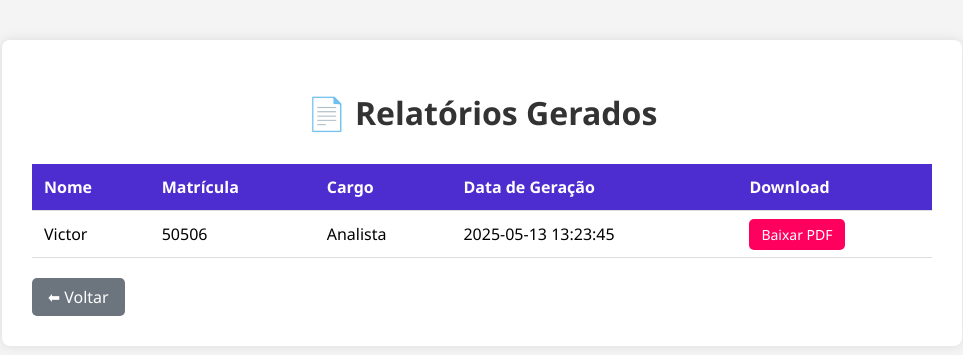
After one commit to fabriziomaia/projeto-automacao-fdp, a Flask app: page /relatorios in a window 1280 px wide. The commit adds this page. Shown: the top 355 px of the page, without its empty margins (158-1121 px from the left). Run offline with Flask 3, Linux system fonts and the light colour scheme.

Commit message:
Criei uma tela que lista os pdfs gerados e permite baixalos novamente

```diff
--- a/app.py
+++ b/app.py
@@ -1,9 +1,10 @@
 from flask import Flask, render_template, request, send_file
 from folha import Funcionario, calcular_folha, gerar_pdf_folha
 import os
+import csv
 
 app = Flask(__name__)
-os.makedirs("relatórios", exist_ok=True)
+os.makedirs("relatorios", exist_ok=True)
 
 @app.route("/")
 def index():
@@ -37,7 +38,28 @@ def calcular():
 
     resultado = calcular_folha(funcionario)
     gerar_pdf_folha(funcionario, resultado)
-    return send_file(f"./relatórios/folha_{funcionario.matricula}.pdf", as_attachment=True)
+    return send_file(f"./relatorios/folha_{funcionario.matricula}.pdf", as_attachment=True)
+
+@app.route("/relatorios")
+def relatorios():
+    registros = []
+    if os.path.exists("relatorios.csv"):
+        with open("relatorios.csv", newline="", encoding="utf-8") as file:
+            reader = csv.reader(file)
+            for row in reader:
+                registros.append({
+                    "nome": row[0],
+                    "matricula": row[1],
+                    "cargo": row[2],
+                    "data": row[3],
+                    "caminho": row[4],
+                })
+    return render_template("relatorios.html", relatorios=registros)
+
+@app.route("/download/<path:filename>")
+def download(filename):
+    caminho = os.path.join("relatorios", filename)
+    return send_file(caminho, as_attachment=True)
 
 if __name__ == "__main__":
     app.run(debug=True)
--- /dev/null
+++ b/relatorios.csv
@@ -0,0 +1 @@
+Victor,50506,Analista,2025-05-13 13:23:45,./relatorios/folha_50506.pdf
--- /dev/null
+++ b/static/css/relatorios.css
@@ -0,0 +1,71 @@
+body {
+    font-family: 'Segoe UI', Tahoma, Geneva, Verdana, sans-serif;
+    background-color: #f4f4f4;
+    margin: 0;
+    padding: 0;
+}
+
+.container {
+    max-width: 900px;
+    margin: 40px auto;
+    background-color: white;
+    padding: 30px;
+    border-radius: 8px;
+    box-shadow: 0 0 12px rgba(0,0,0,0.1);
+}
+
+h1 {
+    text-align: center;
+    color: #333;
+    margin-bottom: 30px;
+}
+
+.relatorio-table {
+    width: 100%;
+    border-collapse: collapse;
+    margin-bottom: 20px;
+}
+
+.relatorio-table th,
+.relatorio-table td {
+    padding: 12px;
+    text-align: left;
+    border-bottom: 1px solid #ddd;
+}
+
+.relatorio-table thead {
+    background-color: #4d2cd0;
+    color: white;
+}
+
+.relatorio-table tbody tr:hover {
+    background-color: #f1f1f1;
+}
+
+.btn-download {
+    text-decoration: none;
+    background-color: #ff005f;
+    color: white;
+    padding: 6px 12px;
+    border-radius: 5px;
+    font-size: 14px;
+    transition: background-color 0.3s;
+}
+
+.btn-download:hover {
+    background-color: #e40053;
+}
+
+.btn-back {
+    display: inline-block;
+    text-decoration: none;
+    background-color: #6c757d;
+    color: white;
+    padding: 8px 16px;
+    border-radius: 5px;
+    transition: background-color 0.3s;
+}
+
+.btn-back:hover {
+    background-color: #5a6268;
+}
--- a/static/css/style.css
+++ b/static/css/style.css
@@ -33,12 +33,12 @@ input, button {
 }
 
 button {
-    background-color: #28a745;
+    background-color: #4d2cd0;
     color: white;
     font-weight: bold;
     cursor: pointer;
 }
 
 button:hover {
-    background-color: #218838;
+    background-color:  #3b21a3;
 }
--- a/templates/index.html
+++ b/templates/index.html
@@ -19,6 +19,9 @@
             <input type="number" name="plano_saude" placeholder="Plano de Saúde" step="0.01">
 
             <button type="submit">Gerar PDF</button>
+
+            <a href="/relatorios">Ver Relatórios Gerados</a>
+
         </form>
     </div>
     <script src="{{ url_for('static', filename='js/script.js') }}"></script>
--- /dev/null
+++ b/templates/relatorios.html
@@ -0,0 +1,36 @@
+<!DOCTYPE html>
+<html lang="pt-BR">
+<head>
+    <meta charset="UTF-8">
+    <title>Relatórios Gerados</title>
+    <link rel="stylesheet" href="{{ url_for('static', filename='css/relatorios.css') }}">
+</head>
+<body>
+    <div class="container">
+        <h1>📄 Relatórios Gerados</h1>
+        <table class="relatorio-table">
+            <thead>
+                <tr>
+                    <th>Nome</th>
+                    <th>Matrícula</th>
+                    <th>Cargo</th>
+                    <th>Data de Geração</th>
+                    <th>Download</th>
+                </tr>
+            </thead>
+            <tbody>
+                {% for r in relatorios %}
+                <tr>
+                    <td>{{ r.nome }}</td>
+                    <td>{{ r.matricula }}</td>
+                    <td>{{ r.cargo }}</td>
+                    <td>{{ r.data }}</td>
+                    <td><a class="btn-download" href="{{ url_for('download', filename=r.caminho.split('/')[-1]) }}">Baixar PDF</a></td>
+                </tr>
+                {% endfor %}
+            </tbody>
+        </table>
+        <a class="btn-back" href="{{ url_for('index') }}">⬅ Voltar</a>
+    </div>
+</body>
+</html>
```
Also changed, not shown: folha.py (+22 -4 lines), 2 other files.
